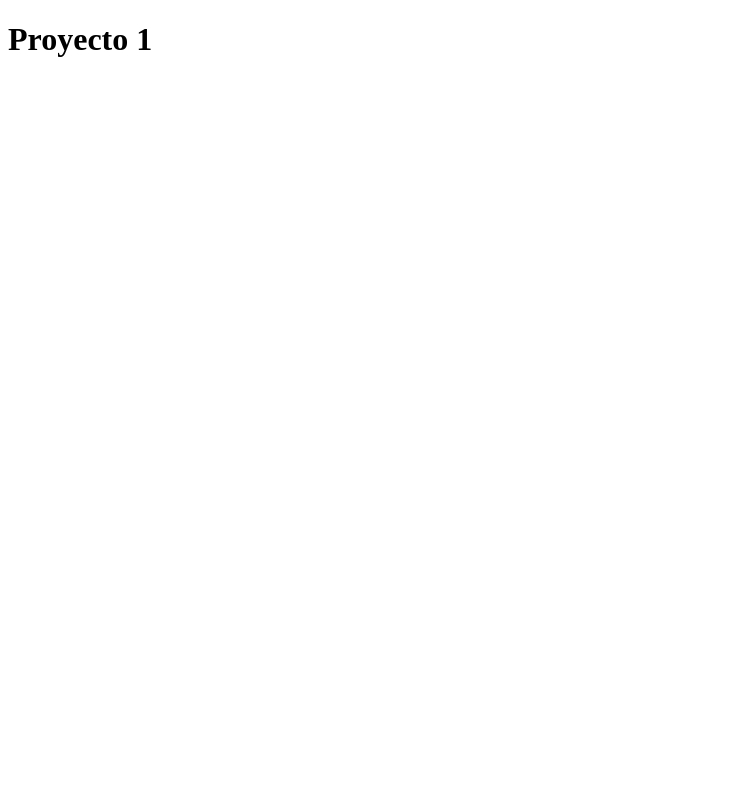
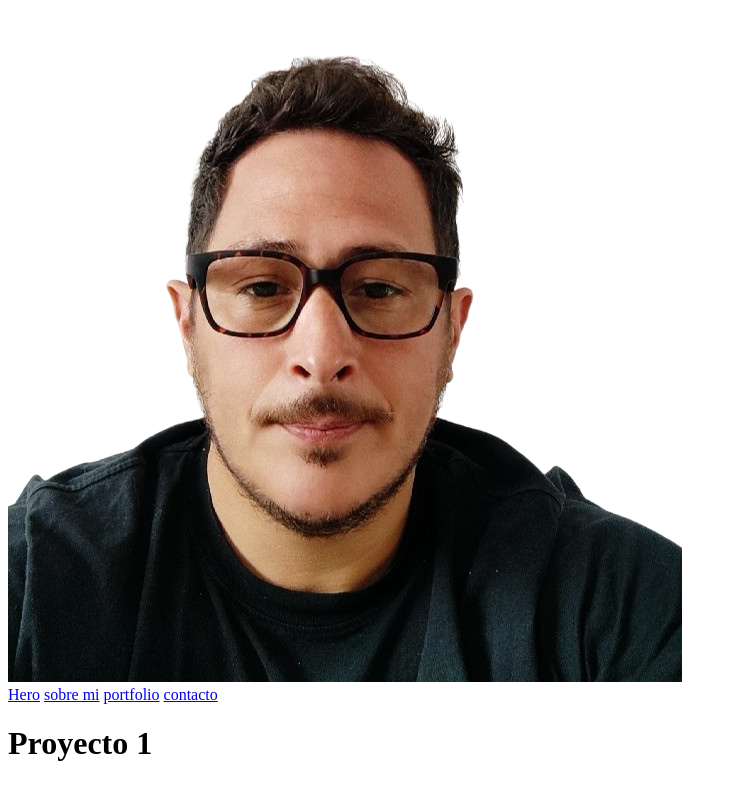
Before and after one commit to heber2525/proyecto1-master-DAM-DAW-Heber-Baraybar, a plain HTML site: page index.html in a window 1280 px wide. Shown: the whole page, without its empty margins (0-737 px from the left). Drawn offline with Linux system fonts and the light colour scheme.

Commit message:
agregado imagen creado el nav

```diff
--- a/index.html
+++ b/index.html
@@ -7,6 +7,16 @@
     <title>Proyecto1</title>
   </head>
   <body>
+    <header>
+      <img src="imagen/fotoheber2 - Editada.png" alt="logotipo" />
+      <nav>
+        <a href="hero">Hero</a>
+        <a href="#sobre mi">sobre mi</a>
+        <a href="#portfolio">portfolio</a>
+        <a href="#contacto">contacto</a>
+      </nav>
+      <main></main>
+    </header>
     <h1>Proyecto 1</h1>
   </body>
 </html>
```
Also changed, not shown: imagen/fotoheber2 - Editada.png (added).
